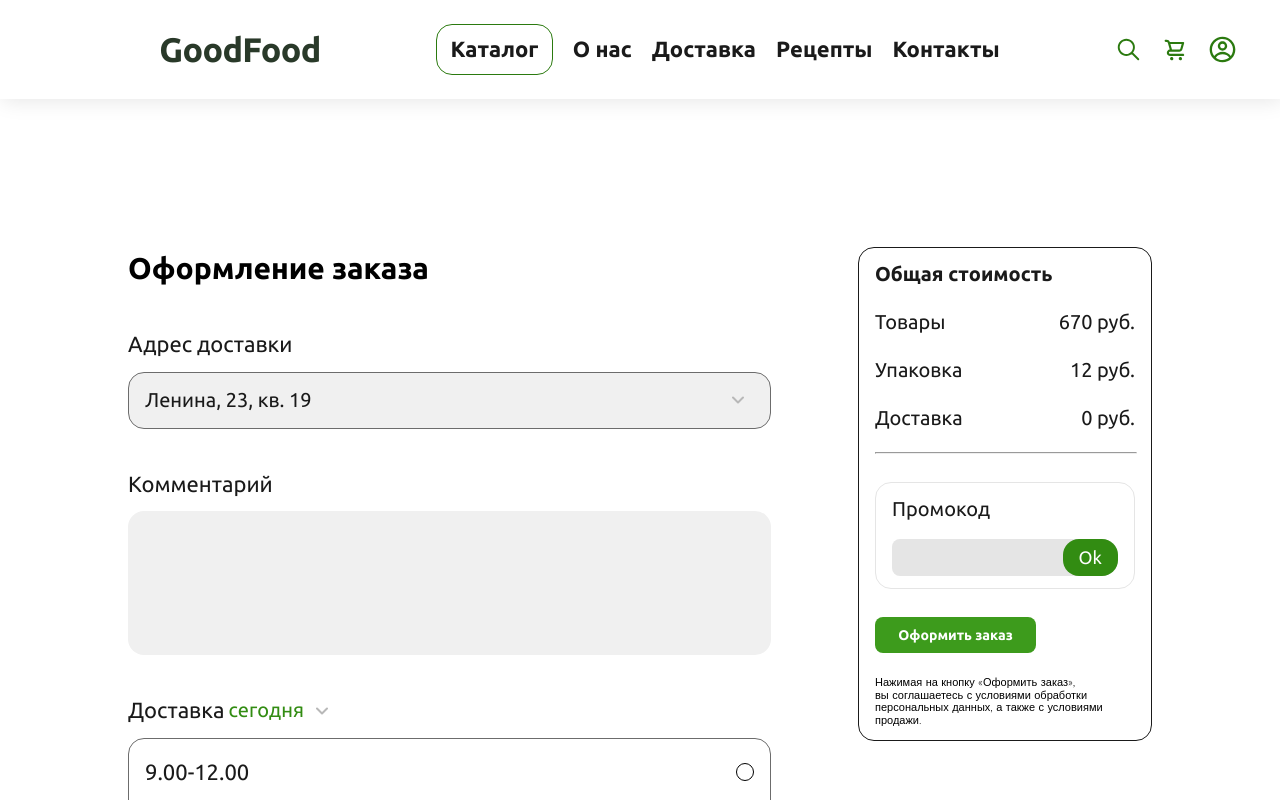
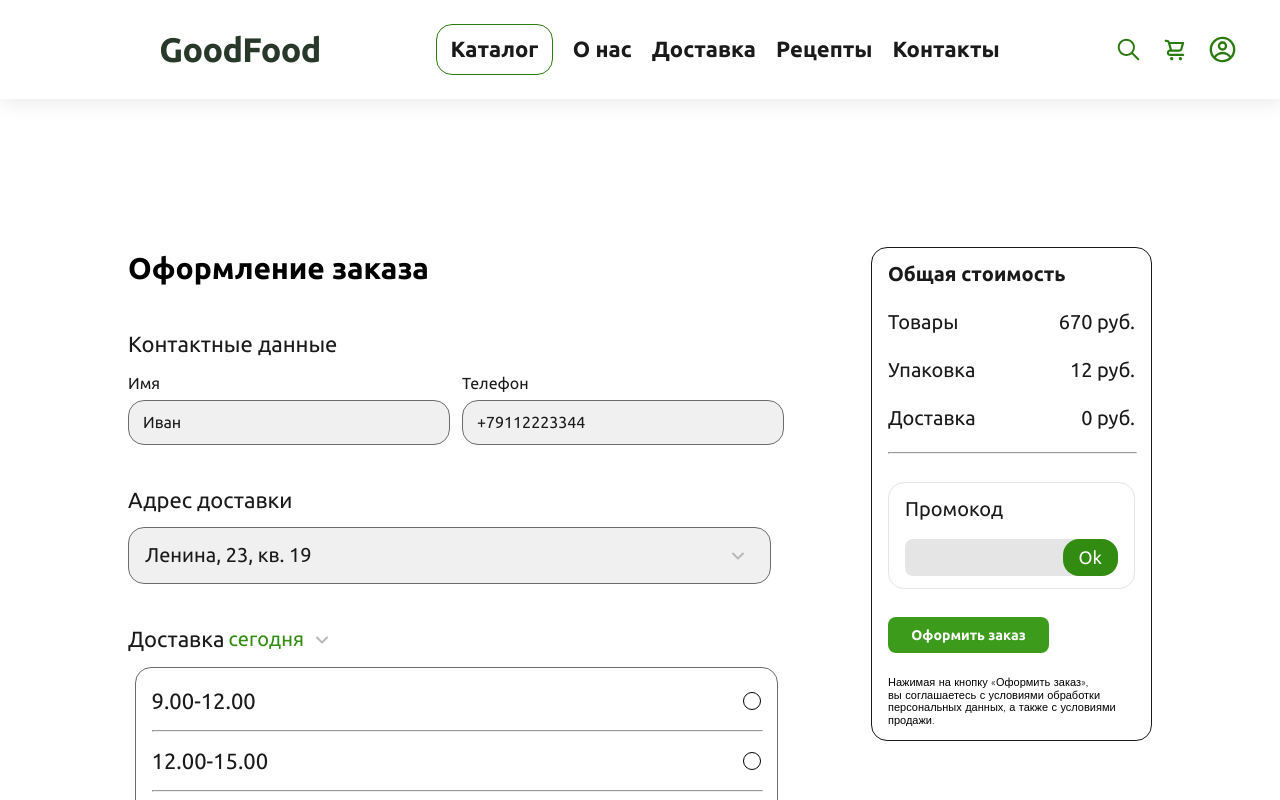
Before and after one commit to kavabunga/goodfood-frontend, a React (Vite) app: page /cart/order in a window 1280 px wide. Shown: the top 800 px of the page. Built offline with nearby package versions, Linux system fonts and the light colour scheme; no server answers.

Commit message:
style: added adaptive for shopping-cart and order
refix shopping-cart page and checkout page adaptive, added contacts inputs for the process of
ordering

```diff
--- a/src/components/making-order-btn/making-order-btn.module.scss
+++ b/src/components/making-order-btn/making-order-btn.module.scss
@@ -6,6 +6,10 @@
 	display: flex;
 	flex-direction: column;
 	gap: 24px;
+
+	@media screen and (width <= 768px) {
+		max-width: 280px;
+	}
 }
 
 .order__title {
@@ -13,4 +17,8 @@
 
 	font-family: $work-sans-font;
 	font-size: 11px;
+
+	@media screen and (width <= 768px) {
+		font-size: 10px;
+	}
 }
--- a/src/components/shopping-item/index.tsx
+++ b/src/components/shopping-item/index.tsx
@@ -7,11 +7,13 @@ const ShoppingItem: React.FC = () => {
 	return (
 		<div className={styles.item}>
 			<img className={styles.item__image} src={data.photo} alt={data.name} />
-			<p className={`text_type_u ${styles.item__title}`}>{data.name}</p>
-			<div className={styles.item__weight}>
-				<button className={`${styles.item_btn} ${styles.item__decrease_btn}`}></button>
-				<p className={`text_type_u ${styles.item__measure}`}>300 гр</p>
-				<button className={`${styles.item_btn} ${styles.item__increase_btn}`}></button>
+			<div className={styles.item__container}>
+				<p className={`text_type_u ${styles.item__title}`}>{data.name}</p>
+				<div className={styles.item__weight}>
+					<button className={`${styles.item_btn} ${styles.item__decrease_btn}`}></button>
+					<p className={`text_type_u ${styles.item__measure}`}>300 гр</p>
+					<button className={`${styles.item_btn} ${styles.item__increase_btn}`}></button>
+				</div>
 			</div>
 			<p className={`text_type_u ${styles.item__price}`}>{data.price} руб.</p>
 			<button className={`${styles.item_btn} ${styles.item__delete_btn}`}></button>
--- a/src/components/shopping-list/shopping-list.module.scss
+++ b/src/components/shopping-list/shopping-list.module.scss
@@ -5,4 +5,10 @@
 	gap: 40px;
 	justify-content: center;
 	align-items: center;
+
+	@media screen and (width <= 768px) {
+		max-width: 100%;
+		width: 100%;
+		gap: 16px;
+	}
 }
--- a/src/pages/checkout/checkout.module.scss
+++ b/src/pages/checkout/checkout.module.scss
@@ -8,6 +8,11 @@
 	display: flex;
 	flex-direction: column;
 	justify-content: center;
+
+	@media screen and (width <= 768px) {
+		width: calc(100% - 20px * 2);
+		padding-top: 20px;
+	}
 }
 
 .details {
@@ -17,6 +22,12 @@
 	justify-content: space-between;
 	gap: 87px;
 	margin: 0 auto;
+
+	@media screen and (width <= 768px) {
+		flex-direction: column;
+		gap: 19px;
+		justify-content: center;
+	}
 }
 
 .execution {
@@ -25,6 +36,10 @@
 	flex-direction: column;
 	justify-content: center;
 	width: 100%;
+
+	@media screen and (width <= 768px) {
+		gap: 28px;
+	}
 }
 
 .summary {
@@ -38,12 +53,22 @@
 	padding: 12px 16px;
 	max-height: 633px;
 	height: 100%;
+
+	@media screen and (width <= 768px) {
+		padding: 12px 8px;
+		max-width: calc(100% - 16px);
+		gap: 20px;
+	}
 }
 
 .pricelist {
 	display: flex;
 	flex-direction: column;
 	gap: 20px;
+
+	@media screen and (width <= 768px) {
+		gap: 8px;
+	}
 }
 
 .pricelist__divider {
@@ -71,6 +96,11 @@
 		@extend %text;
 
 		font-size: 20px;
+
+		@media screen and (width <= 768px) {
+			font-size: 14px;
+			font-style: normal;
+		}
 	}
 }
 
@@ -78,6 +108,17 @@
 	@extend %text;
 
 	font-size: 20px;
+
+	@media scren and (width <= 768px) {
+		font-weight: 500;
+	}
+}
+
+.summary__title {
+	@media screen and (width <= 768px) {
+		font-size: 12px;
+		font-style: normal;
+	}
 }
 
 .summary__promo {
@@ -87,6 +128,10 @@
 	display: flex;
 	flex-direction: column;
 	gap: 16px;
+
+	@media screen and (width <= 768px) {
+		gap: 8px;
+	}
 }
 
 .summary__sale {
@@ -157,6 +202,25 @@
 	background-size: 0.6em;
 	background-position: calc(100% - 1.3em) center;
 	background-repeat: no-repeat;
+
+	@media screen and (width <= 768px) {
+		padding: 4px 8px;
+		max-width: calc(100% - 16px);
+		background-position: calc(100% - 0.7em) center;
+		width: calc(100% - 16px);
+		font-size: 12px;
+		font-style: normal;
+		font-weight: 400;
+		border-radius: 8px;
+	}
+}
+
+.execution__title_mob {
+	@media screen and (width <= 768px) {
+		font-size: 18px;
+		font-style: normal;
+		font-weight: 700;
+	}
 }
 
 .execution__combobox::-ms-expand {
@@ -169,6 +233,10 @@
 	flex-direction: column;
 	justify-content: center;
 	width: 100%;
+
+	@media screen and (width <= 768px) {
+		gap: 28px;
+	}
 }
 
 .execution__address {
@@ -183,7 +251,7 @@
 	width: calc(100% - 16px * 2);
 	max-height: 120px;
 	height: 120px;
-	background-color: #f0f0f0;
+	border: 1px solid #b8b8b8;
 	border-radius: 16px;
 
 	@extend %text;
@@ -191,6 +259,13 @@
 	font-family: $ubuntu-font;
 	font-size: 20px;
 	padding: 12px 16px;
+
+	@media screen and (width <= 768px) {
+		border-radius: 8px;
+		font-size: 12px;
+		font-style: normal;
+		font-weight: 400;
+	}
 }
 
 .execution__delivery {
@@ -216,6 +291,13 @@
 	background-size: 12px 10px;
 	background-position: right;
 	background-repeat: no-repeat;
+
+	@media screen and (width <= 768px) {
+		font-size: 14px;
+		font-weight: 500;
+		max-width: 90px;
+		width: 80px;
+	}
 }
 
 .execution__tab {
@@ -225,6 +307,16 @@
 	display: flex;
 	flex-direction: column;
 	gap: 20px;
+
+	@media screen and (width <= 768px) {
+		border: none;
+		border-radius: 0;
+		gap: 8px;
+		padding: 4px 0;
+		font-size: 12px;
+		font-style: normal;
+		font-weight: 400;
+	}
 }
 
 .execution__container {
@@ -236,6 +328,79 @@
 
 .execution__tab_time {
 	width: 609px;
+
+	@media screen and (width <= 768px) {
+		width: calc(100% - 8px);
+	}
+}
+
+.execution__input {
+	max-width: 292px;
+	width: 292px;
+	all: unset;
+	padding: 10px 14px;
+	border: 1px solid #6c6c6c;
+	border-radius: 16px;
+	font-size: 16px;
+	font-style: normal;
+	font-weight: 400;
+	line-height: 140%;
+
+	@media screen and (width <= 768px) {
+		width: calc(100% - 28px);
+	}
+}
+
+.execution__input_label {
+	display: flex;
+	flex-direction: column;
+	gap: 6px;
+}
+
+.execution__sublabel {
+	@extend %text;
+
+	font-size: 16px;
+	font-style: normal;
+	font-weight: 400;
+	line-height: 140%;
+
+	@media screen and (width <= 768px) {
+		font-size: 10px;
+		font-weight: 300;
+	}
+}
+
+.execution__contacts {
+	width: 100%;
+	display: flex;
+	flex-direction: column;
+	gap: 12px;
+}
+
+.execution__inputs {
+	width: 100%;
+	display: flex;
+	flex-direction: row;
+	gap: 12px;
+
+	@media screen and (width <= 768px) {
+		flex-direction: column;
+		gap: 8px;
+	}
+}
+
+.execution___input_filled {
+	background-color: #f0f0f0;
+	max-width: 292px;
+	width: 292px;
+
+	@media screen and (width <= 768px) {
+		width: calc(100% - 28px);
+		font-size: 12px;
+		font-style: normal;
+		font-weight: 400;
+	}
 }
 
 /* stylelint-disable-next-line selector-attribute-quotes */
@@ -262,6 +427,11 @@
 	bottom: 0;
 	border: 1px solid black;
 	cursor: pointer;
+
+	@media screen and (width <= 768px) {
+		width: 10px;
+		height: 10px;
+	}
 }
 
 /* stylelint-disable-next-line selector-attribute-quotes */
@@ -273,6 +443,15 @@
 	border: 1px solid #285718;
 	width: 16px;
 	height: 16px;
+
+	@media screen and (width <= 768px) {
+		width: 10px;
+		height: 10px;
+		background-size: 10px;
+		/* stylelint-disable-next-line declaration-block-no-shorthand-property-overrides */
+		background: none;
+		background-color: #285718;
+	}
 }
 
 /* stylelint-disable-next-line no-descending-specificity */
--- a/src/pages/checkout/index.tsx
+++ b/src/pages/checkout/index.tsx
@@ -24,8 +24,35 @@ const Checkout: React.FC = () => {
 		<section className={styles.order}>
 			<div className={styles.details}>
 				<div className={styles.execution}>
-					<h2>Оформление заказа</h2>
+					<h2 className={styles.execution__title_mob}>Оформление заказа</h2>
 					<form className={`${styles.execution__form} text-m`}>
+						<label className={styles.execution__contacts}>
+							Контактные данные
+							<div className={styles.execution__inputs}>
+								<div className={styles.execution__input_label}>
+									<label htmlFor="name" className={styles.execution__sublabel}>
+										Имя
+									</label>
+									<input
+										type="text"
+										id="name"
+										value={'Иван'}
+										className={`${styles.execution__input} ${styles.execution___input_filled}`}
+									/>
+								</div>
+								<div className={styles.execution__input_label}>
+									<label htmlFor="name" className={styles.execution__sublabel}>
+										Телефон
+									</label>
+									<input
+										type="text"
+										id="phone"
+										value={'+79112223344'}
+										className={`${styles.execution__input} ${styles.execution___input_filled}`}
+									/>
+								</div>
+							</div>
+						</label>
 						<label className={styles.execution__address}>
 							{deliveryType === 'shipment' ? 'Адрес доставки' : 'Адрес пункта самовывоза'}
 							<select className={styles.execution__combobox}>
@@ -38,10 +65,6 @@ const Checkout: React.FC = () => {
 							</select>
 						</label>
 
-						<label className={styles.execution__address}>
-							Комментарий
-							<textarea className={styles.execution__comment} maxLength={200}></textarea>
-						</label>
 						<label className={styles.execution__delivery}>
 							<div className={styles.execution__container}>
 								<p className="text-m">Доставка</p>
@@ -135,6 +158,10 @@ const Checkout: React.FC = () => {
 								</div>
 							</div>
 						</label>
+						<label className={styles.execution__address}>
+							Комментарий
+							<textarea className={styles.execution__comment} maxLength={200}></textarea>
+						</label>
 					</form>
 				</div>
 				<div className={styles.summary}>
--- a/src/pages/shopping-cart/index.tsx
+++ b/src/pages/shopping-cart/index.tsx
@@ -41,10 +41,8 @@ const ShoppingCart: React.FC = () => {
 			<div className={styles.details}>
 				<div className={styles.products}>
 					<div className={styles.products__title}>
-						<h3>5 товаров</h3>
-						<button className={`${styles.products__btn} text_type_u `}>
-							Очистить корзину
-						</button>
+						<h3 className={styles.products__title_mob}>5 товаров</h3>
+						<button className={styles.products__btn}>Очистить корзину</button>
 					</div>
 					<ShoppingList />
 				</div>
@@ -93,7 +91,7 @@ const ShoppingCart: React.FC = () => {
 				</div>
 			</div>
 			<div className={styles.cart__recomendation}>
-				<h2>Вас также может заинтересовать</h2>
+				<h2 className={styles.cart__title}>Вас также может заинтересовать</h2>
 				<div className={styles.cart__advertisement}>
 					{products.map((product: Product, index: number) => (
 						<ProductCard
--- a/src/scss/base.scss
+++ b/src/scss/base.scss
@@ -77,6 +77,12 @@ h3 {
 
 	font-family: $ubuntu-font;
 	font-size: 22px;
+
+	@media screen and (width <= 768px) {
+		font-size: 15px;
+		font-style: normal;
+		font-weight: 700;
+	}
 }
 
 .text {
```
Also changed, not shown: src/components/shopping-item/shopping-item.module.scss (+70 -1 lines), src/pages/shopping-cart/shopping-cart.module.scss (+64 -2 lines), src/assets/images/decrease_btn_small.svg (added), src/assets/images/plus_btn_small.svg (added).
